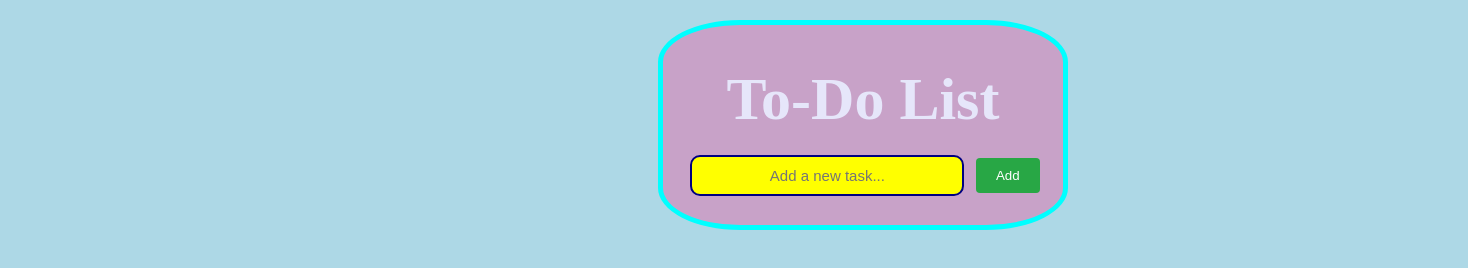
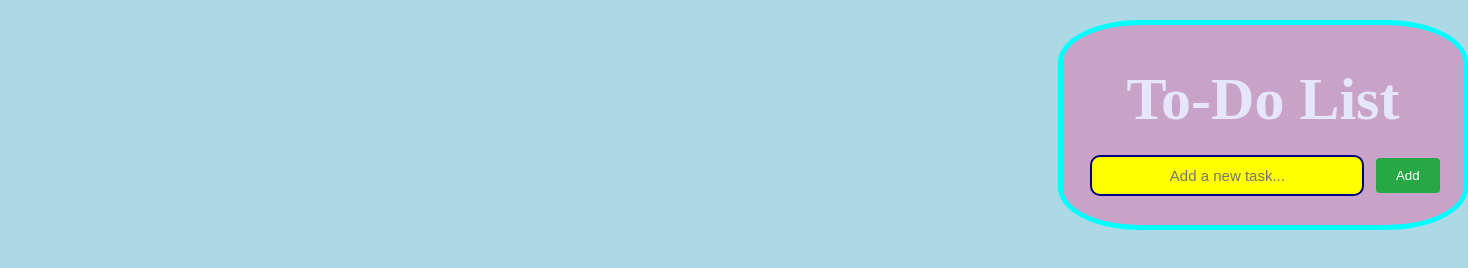
Before and after one commit to MyaLow21/FINAL-PROJECT, a website: page public/index.html in a window 1280 px wide. Shown: the whole page, 1468 px wide, since content can reach past the window. Drawn offline with Linux system fonts and the light colour scheme.

Commit message:
Update style.css

```diff
--- a/public/style.css
+++ b/public/style.css
@@ -89,5 +89,6 @@ input {
 }
 
 #all {
-  transform: translate(400px,0px);
+  transform: translate(800px,0px);
+
 }
```
